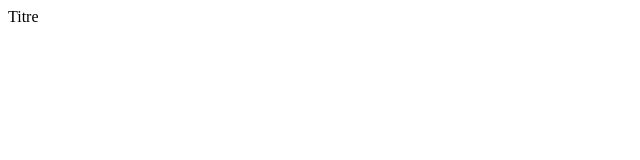
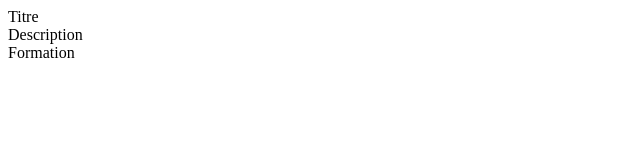
Before and after one commit to Osedht/git-mon-cv, a plain HTML site: page index.html in a window 1280 px wide. Shown: the whole page, without its empty margins (0-640 px from the left). Drawn offline with Linux system fonts and the light colour scheme.

Commit message:
mise en place de la section description

```diff
--- a/index.html
+++ b/index.html
@@ -8,6 +8,7 @@
 </head>
 <body>
     <section>Titre</section>
-
+    <section>Description</section>
+    <section>Formation</section>
 </body>
 </html>
```
